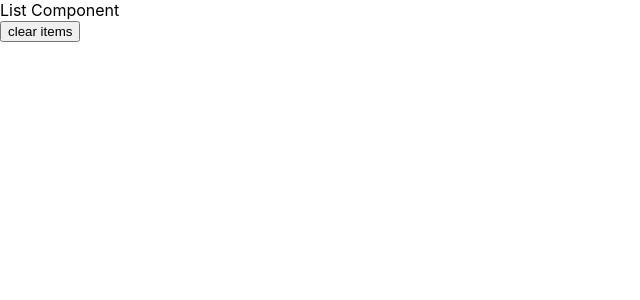
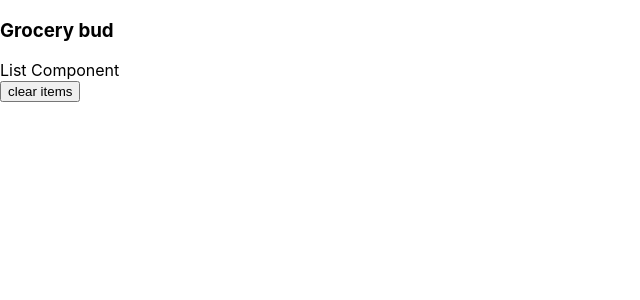
Before and after one commit to ebenezer-code/Shopping_companion, a React (Create React App) app: page / in a window 1280 px wide. Shown: the top 300 px of the page, without its empty margins (0-640 px from the left). Built offline with nearby package versions, Linux system fonts and the light colour scheme.

Commit message:
Added heading3 tag

```diff
--- a/src/App.js
+++ b/src/App.js
@@ -37,6 +37,7 @@ function App() {
     <section className="section-div">
        <form className="form-classname" onSubmit={handleSubmit}>
         {state.isModalOpen && <Alert /> }
+        <h3>Grocery bud</h3>
        </form>
        <div>
           <List />
```
